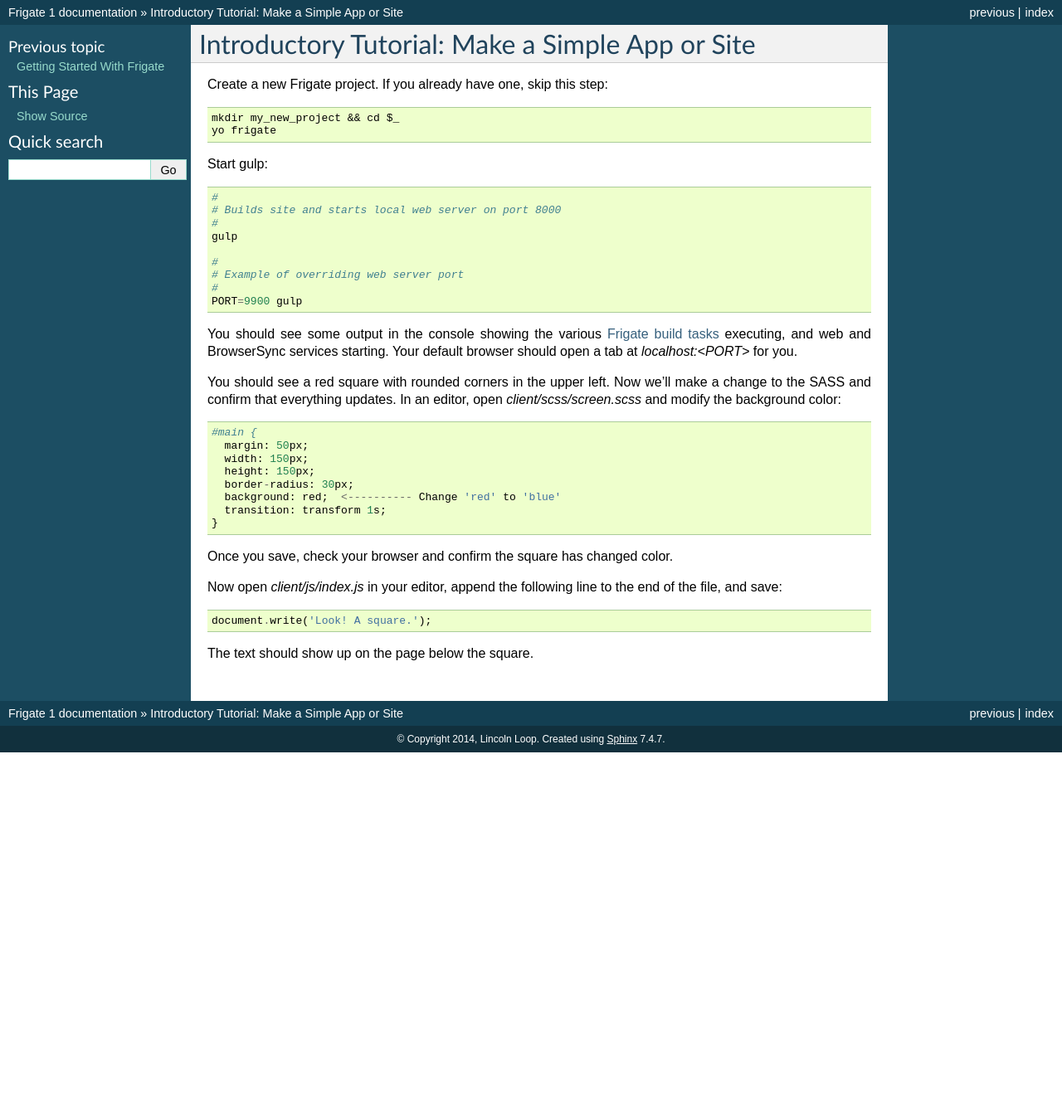
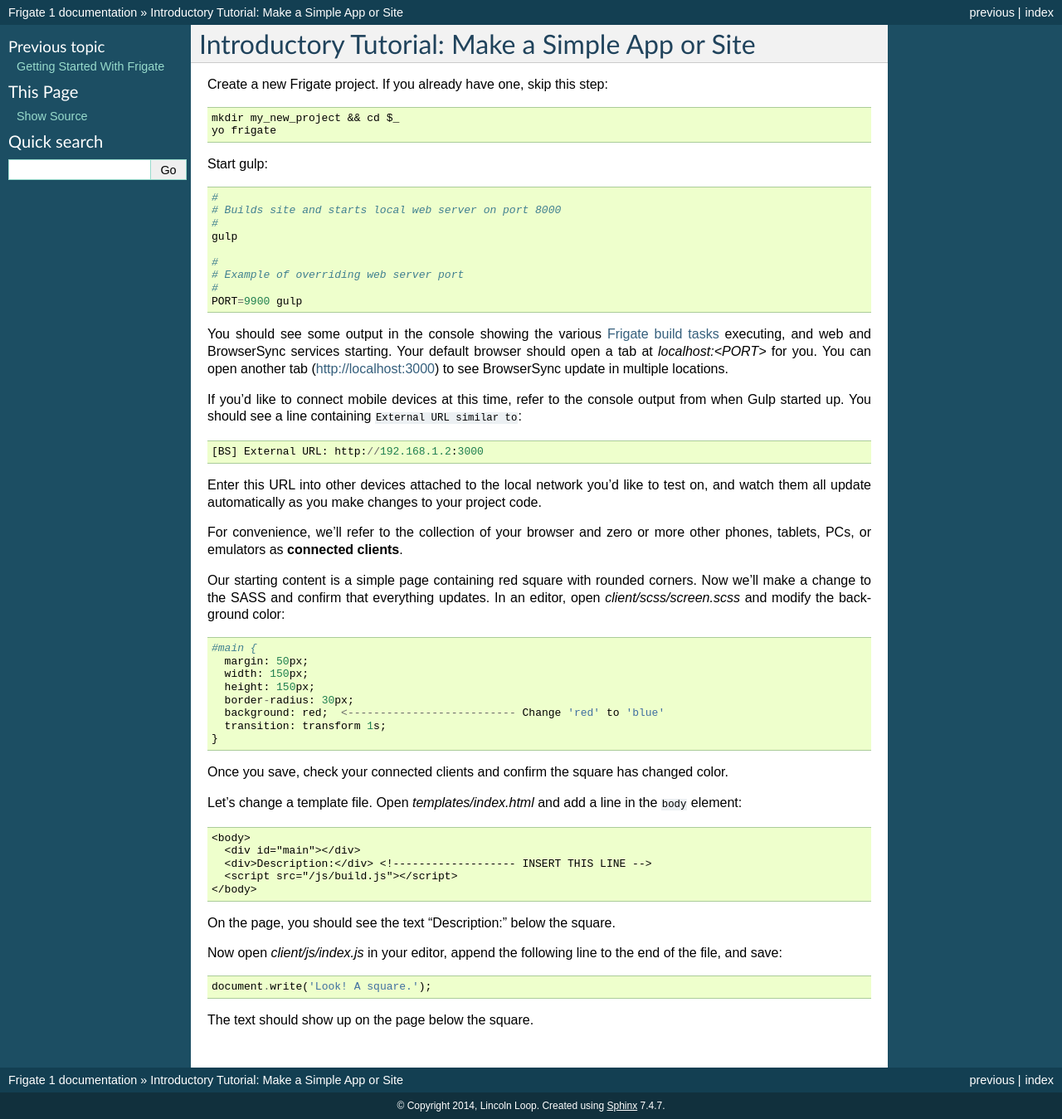
Before and after one commit to lincolnloop/generator-frigate, a Sphinx documentation site: the page built from docs/tutorial.rst, in a window 1280 px wide. Shown: the whole page at 83% size. Built offline with Sphinx 7.4.7, drawn with Linux system fonts in a browser that asks for light colours; before the commit the page ends 907 px from its top, so only the background shows below that.

Commit message:
Template change example

```diff
--- a/docs/tutorial.rst
+++ b/docs/tutorial.rst
@@ -19,21 +19,40 @@
     #
     PORT=9900 gulp
 
-You should see some output in the console showing the various :ref:`Frigate build tasks <gulp_primary_tasks>` executing, and web and BrowserSync services starting. Your default browser should open a tab at *localhost:<PORT>* for you.
+You should see some output in the console showing the various :ref:`Frigate build tasks <gulp_primary_tasks>` executing, and web and BrowserSync services starting. Your default browser should open a tab at *localhost:<PORT>* for you. You can open another tab (`http://localhost:3000`_) to see BrowserSync update in multiple locations.
 
+.. _http://localhost:3000: http://localhost:3000)
 
-You should see a red square with rounded corners in the upper left. Now we'll make a change to the SASS and confirm that everything updates. In an editor, open *client/scss/screen.scss* and modify the background color::
+If you'd like to connect mobile devices at this time, refer to the console output from when Gulp started up. You should see a line containing ``External URL similar to``::
+
+  [BS] External URL: http://192.168.1.2:3000
+
+Enter this URL into other devices attached to the local network you'd like to test on, and watch them all update automatically as you make changes to your project code.
+
+For convenience, we'll refer to the collection of your browser and zero or more other phones, tablets, PCs, or emulators as **connected clients**.
+
+Our starting content is a simple page containing red square with rounded corners. Now we'll make a change to the SASS and confirm that everything updates. In an editor, open *client/scss/screen.scss* and modify the background color::
 
     #main {
       margin: 50px;
       width: 150px;
       height: 150px;
       border-radius: 30px;
-      background: red;  <---------- Change 'red' to 'blue'
+      background: red;  <-------------------------- Change 'red' to 'blue'
       transition: transform 1s;
     }
 
-Once you save, check your browser and confirm the square has changed color.
+Once you save, check your connected clients and confirm the square has changed color.
+
+Let's change a template file. Open *templates/index.html* and add a line in the ``body`` element::
+
+  <body>
+    <div id="main"></div>
+    <div>Description:</div> <!------------------- INSERT THIS LINE -->
+    <script src="/js/build.js"></script>
+  </body>
+
+On the page, you should see the text "Description:" below the square.
 
 Now open *client/js/index.js* in your editor, append the following line to the end of the file, and save::
 
```
